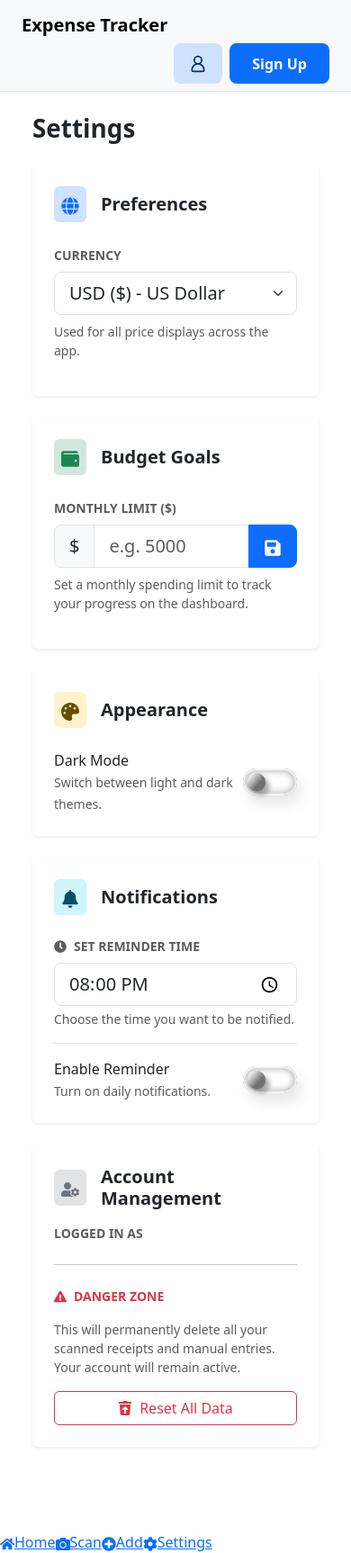
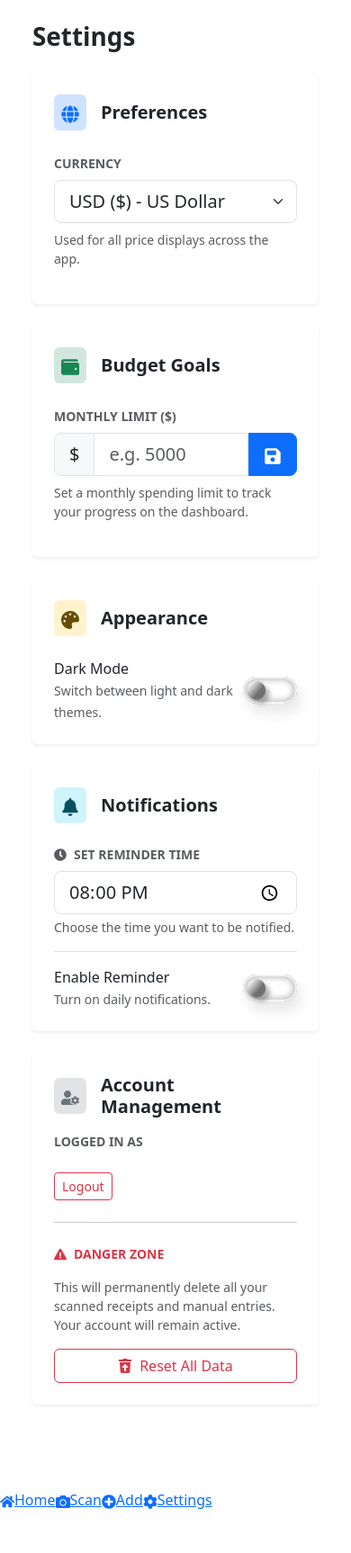
Before and after one commit to Kaoz76/ExpenseTrackerMobil, a React (Vite) app: page /settings in a window 390 px wide. Shown: the whole page at 90% size. After the commit the page ends 1679 px from the top, so only its background shows below. Built offline with nearby package versions, Linux system fonts and the light colour scheme; no server answers.

Commit message:
mobil css düzeltme
navbar mobil icin gizlendi

```diff
--- a/src/App.jsx
+++ b/src/App.jsx
@@ -39,7 +39,7 @@ function App() {
       <ScrollToTopButton />
 
       <Navbar />
-      <main style={{ paddingBottom: isMobile ? '70px' : '0' }}>
+      <main style={{ paddingBottom: isMobile ? 'calc(70px + env(safe-area-inset-bottom))' : '0' }}>
         <Routes>
           <Route path="/" element={<Dashboard />} />
           <Route path="/dashboard" element={<Dashboard />} />
--- a/src/components/BottomNav.jsx
+++ b/src/components/BottomNav.jsx
@@ -7,7 +7,7 @@ function BottomNav() {
   const { theme } = useTheme();
 
   return (
-    <div className={`bottom-nav-container d-md-none ${theme === 'dark' ? 'bg-dark border-secondary' : 'bg-white'}`}>
+    <div className="bottom-nav-container d-md-none">
       <NavLink to="/dashboard" className={({ isActive }) => `bottom-nav-item ${isActive ? 'active' : ''}`}>
         <FaHome />
         <span>Home</span>
--- a/src/components/Navbar.jsx
+++ b/src/components/Navbar.jsx
@@ -28,7 +28,7 @@ function Navbar() {
 
   return (
     <nav
-      className={`navbar navbar-expand-lg border-bottom ${theme === 'dark' ? 'navbar-dark' : 'navbar-light'}`}
+      className={`navbar navbar-expand-lg border-bottom d-none d-md-flex ${theme === 'dark' ? 'navbar-dark' : 'navbar-light'}`}
       style={{ backgroundColor: 'var(--bs-tertiary-bg)' }}
     >
       <div className="container-fluid px-4">
--- a/src/index.css
+++ b/src/index.css
@@ -66,9 +66,8 @@ button:focus-visible {
     background-color: #f9f9f9;
   }
 }
-
 /* Bottom Navigation Styles */
-.bottom-nav-container { position: fixed; bottom: 0; left: 0; right: 0; background-color: var(--bs-body-bg); border-top: 1px solid var(--bs-border-color); display: flex; justify-content: space-around; padding: 10px 0; z-index: 1050; box-shadow: 0 -2px 10px rgba(0,0,0,0.05); }
+.bottom-nav-container { position: fixed; bottom: 0; left: 0; right: 0; background-color: var(--bs-body-bg); border-top: 1px solid var(--bs-border-color); display: flex; justify-content: space-around; padding: 10px 0 calc(10px + env(safe-area-inset-bottom)); z-index: 1050; box-shadow: 0 -2px 10px rgba(0,0,0,0.05); }
 .bottom-nav-item { display: flex; flex-direction: column; align-items: center; color: var(--bs-secondary-color); text-decoration: none; font-size: 0.75rem; transition: color 0.2s ease-in-out; }
 .bottom-nav-item.active { color: var(--bs-primary); font-weight: bold; }
 .bottom-nav-item svg { font-size: 1.5rem; margin-bottom: 2px; }
--- a/src/pages/Settings.jsx
+++ b/src/pages/Settings.jsx
@@ -9,7 +9,7 @@ import { FaGlobe, FaPalette, FaUserCog, FaWallet, FaSave, FaTrashRestore, FaExcl
 function Settings() {
   const { theme, toggleTheme } = useTheme();
   const { currency, updateCurrency } = useCurrency();
-  const { user } = useAuth();
+  const { user, logout } = useAuth();
 
   // Bütçe State'i
   const [budgetInput, setBudgetInput] = useState('');
@@ -324,6 +324,9 @@ function Settings() {
                         <div className="mb-4">
                             <p className="text-muted mb-1 small fw-bold">LOGGED IN AS</p>
                             <p className="fw-medium fs-5">{user?.email}</p>
+                            <button className="btn btn-outline-danger btn-sm mt-2" onClick={logout}>
+                                Logout
+                            </button>
                         </div>
 
                         <hr className="my-4"/>
```
